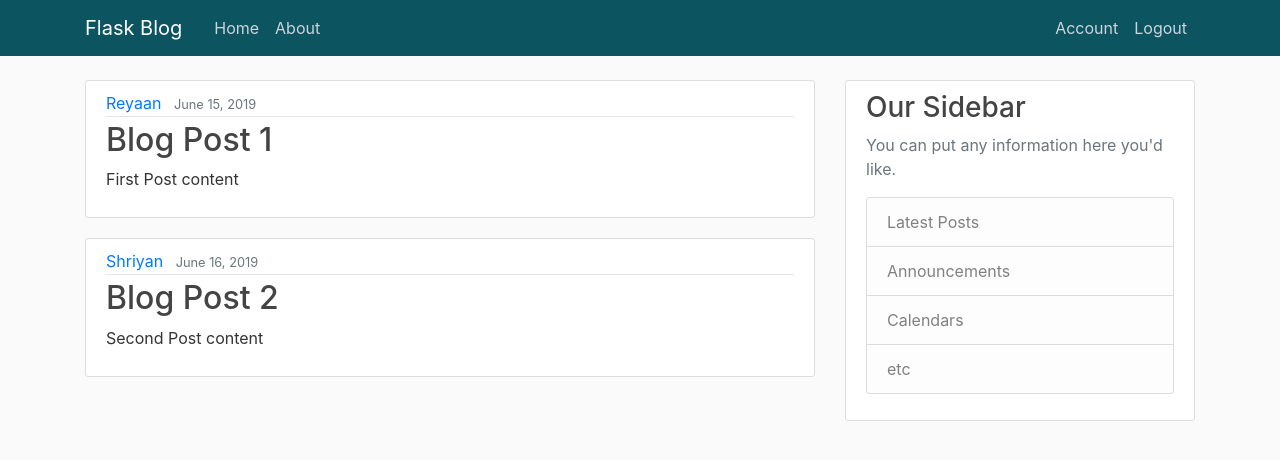
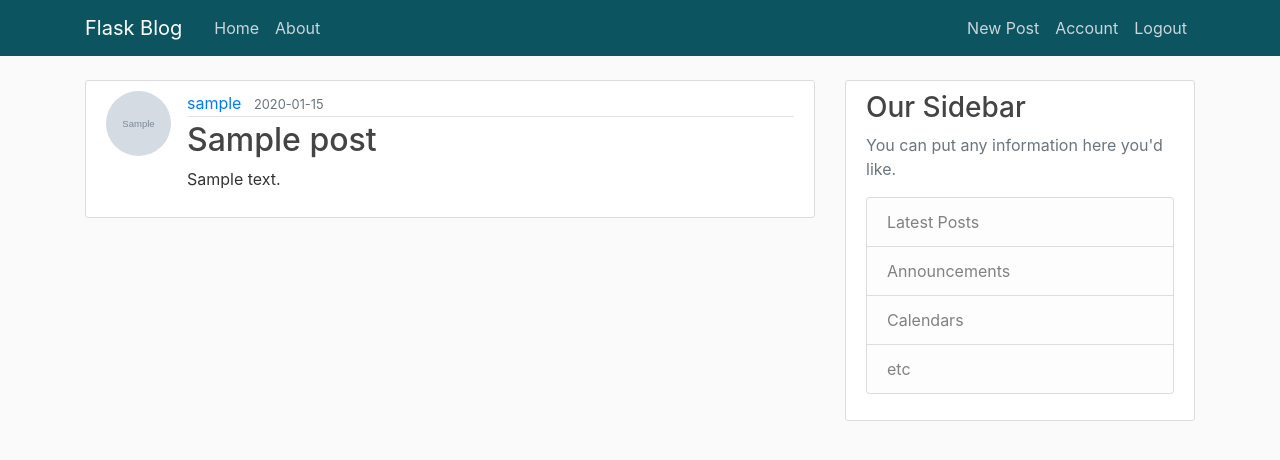
Before and after one commit to shivratangupta/Flask_Blog, a Flask app: page / in a window 1280 px wide. Shown: the top 460 px of the page. Run offline with Flask 2, Linux system fonts and the light colour scheme; a user stored in the database is signed in; tables that the repository leaves empty hold one stand-in row (values such as "Sample post"); grey boxes marked "Sample" are stand-in pictures; some libraries are stand-ins or nearby versions.

Commit message:
add post page and display all the post in home page

```diff
--- a/flaskblog/routes.py
+++ b/flaskblog/routes.py
@@ -4,30 +4,15 @@ from PIL import Image
 from flask import render_template, url_for, flash, redirect, request
 from flask_login import login_user, current_user, logout_user, login_required
 from flaskblog import app, db, bcrypt
-from flaskblog.forms import RegistrationForm, LoginForm, UpdateAccountForm
+from flaskblog.forms import RegistrationForm, LoginForm, UpdateAccountForm, PostForm
 from flaskblog.models import User, Post
 
 
 
-posts = [
-		{
-			'author' : 'Reyaan',
-			'title' : 'Blog Post 1',
-			'content' : 'First Post content',
-			'date_posted' : 'June 15, 2019'
-		},
-
-		{
-			'author' : 'Shriyan',
-			'title' : 'Blog Post 2',
-			'content' : 'Second Post content',
-			'date_posted' : 'June 16, 2019'
-		}
-	]
-
 @app.route("/")
 @app.route("/home")
 def home():
+	posts = Post.query.all()
 	return render_template('home.html', posts = posts)
 
 
@@ -105,3 +90,22 @@ def account():
 		form.email.data = current_user.email
 	image_file = url_for('static', filename = 'profile_pics/' + current_user.image_file)
 	return render_template('account.html', title = 'Account', image_file = image_file, form = form)
+
+
+@app.route("/post/new", methods = ['GET', 'POST'])
+@login_required
+def new_post():
+	form = PostForm()
+	if form.validate_on_submit():
+		post = Post(title = form.title.data, content = form.content.data, author = current_user)
+		db.session.add(post)
+		db.session.commit()
+		flash('Your post has been created!', 'success')
+		return redirect(url_for('home'))
+	return render_template('create_post.html', title = 'New Post', form = form)
+
+
+@app.route("/post/<int:post_id>")
+def post(post_id):
+	post = Post.query.get_or_404(post_id)
+	return render_template('post.html', title = post.title, post = post)
--- a/flaskblog/templates/home.html
+++ b/flaskblog/templates/home.html
@@ -2,10 +2,11 @@
 {% block content %}
 	{% for post in posts %}
 		<article class="media content-section">
+			<img class="rounded-circle article-img" src="{{ url_for('static', filename = 'profile_pics/' + post.author.image_file) }}">
 		 	<div class="media-body">
 		    	<div class="article-metadata">
-		      <a class="mr-2" href="#">{{ post.author }}</a>
-		      <small class="text-muted">{{ post.date_posted }}</small>
+		      		<a class="mr-2" href="#">{{ post.author.username }}</a>
+		      		<small class="text-muted">{{ post.date_posted.strftime('%Y-%m-%d') }}</small>
 		    	</div>
 		    	<h2><a class="article-title" href="#">{{ post.title }}</a></h2>
 		    	<p class="article-content">{{ post.content }}</p>
--- a/flaskblog/templates/layout.html
+++ b/flaskblog/templates/layout.html
@@ -32,6 +32,7 @@
         			<!-- Navbar Right Side -->
         			<div class="navbar-nav">
         				{% if current_user.is_authenticated %}
+        					<a class="nav-item nav-link" href="{{url_for('new_post')}}">New Post</a>
         					<a class="nav-item nav-link" href="{{url_for('account')}}">Account</a>
         					<a class="nav-item nav-link" href="{{url_for('logout')}}">Logout</a>
         				{% else %}
--- a/flaskblog/templates/login.html
+++ b/flaskblog/templates/login.html
@@ -35,13 +35,13 @@
 					{{form.remember(class="form-check-input")}}
 					{{form.remember.label(class="form-check-label")}}
 				</div>
-				<small class="text-muted ml-2">
-					<a href="#">Forgot Password?</a>
-				</small>
 			</fieldset>
 			<div class="form-group">
 				{{form.submit(class="btn btn-outline-info")}}
 			</div>
+			<small class="text-muted ml-2">
+				<a href="#">Forgot Password?</a>
+			</small>
 		</form>
 	</div>
 	<div class="border-top pt-3">
```
Also changed, not shown: flaskblog/forms.py (+6 -1 lines), flaskblog/templates/create_post.html (added, +40 -0 lines), flaskblog/templates/post.html (added). Lines whose indentation alone changed are shown as unchanged.
